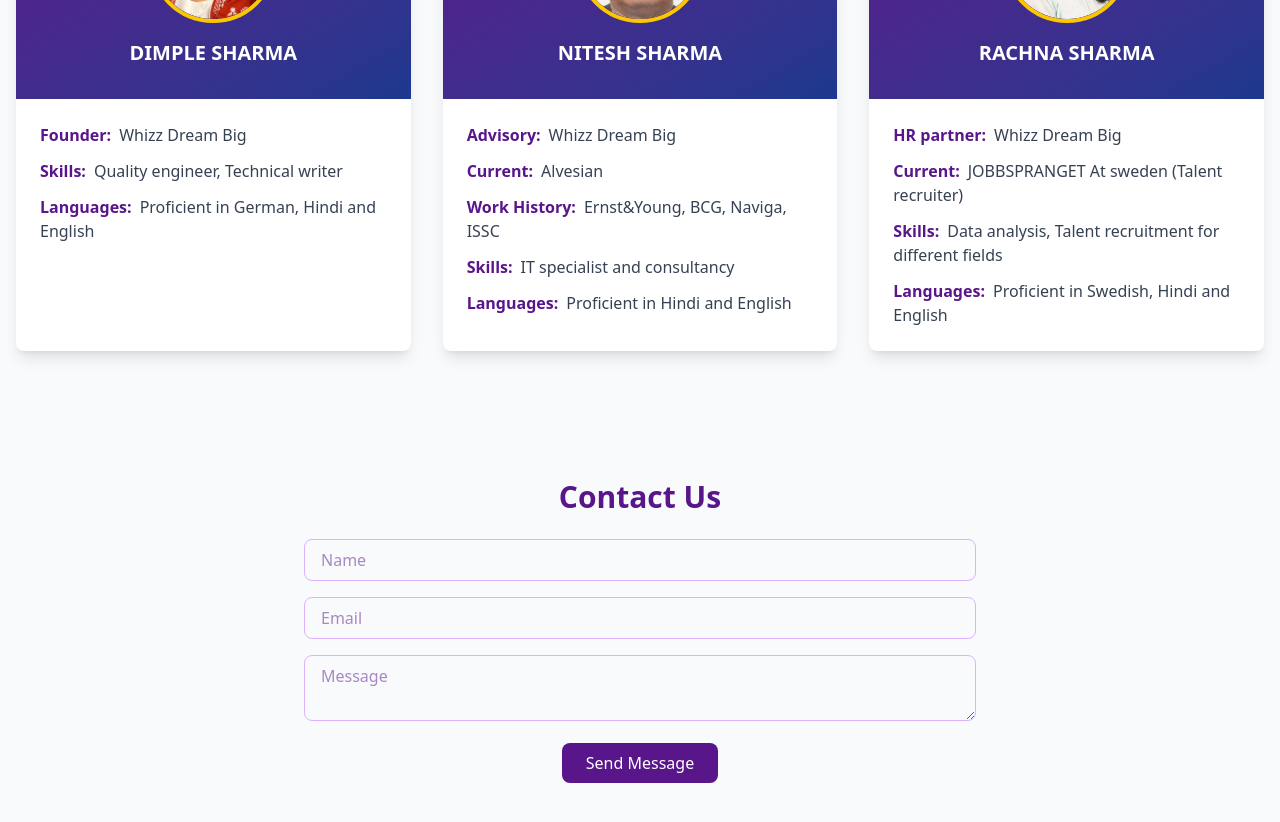
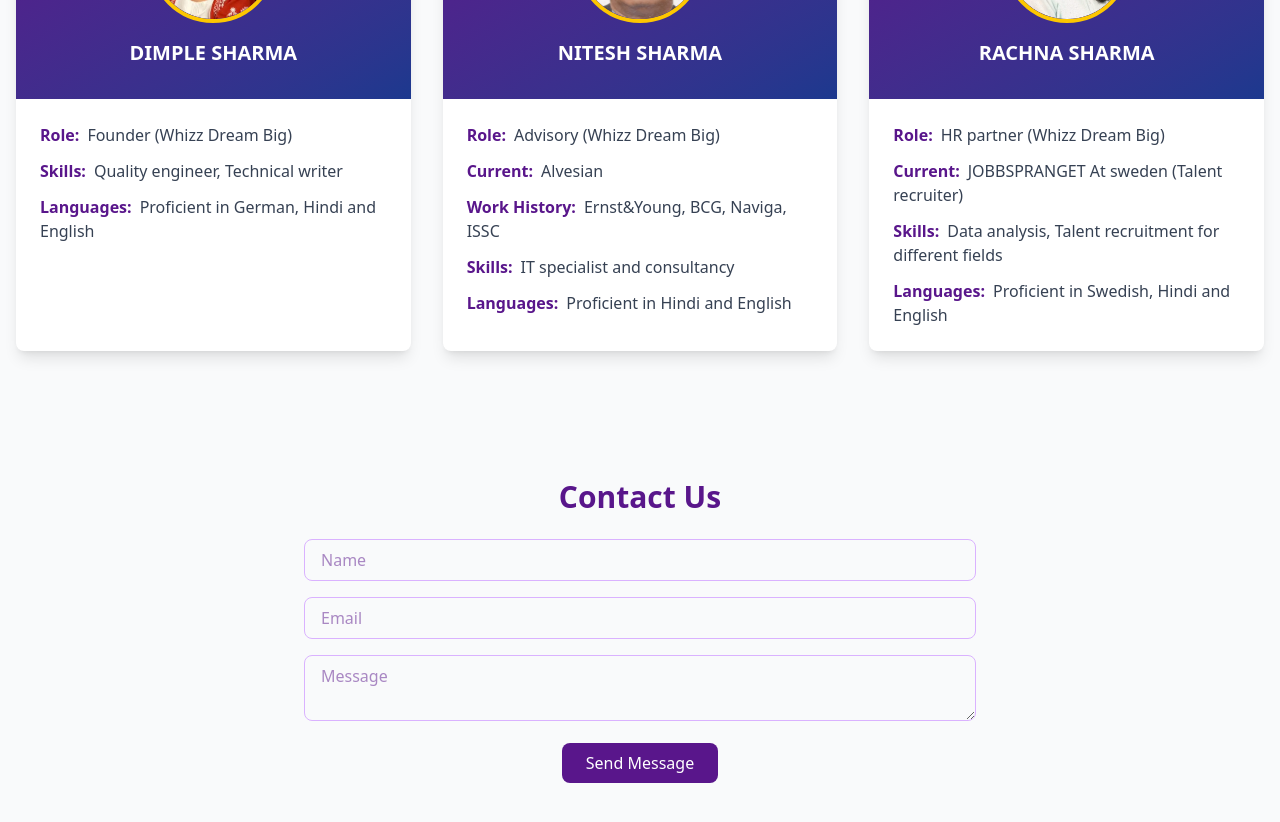
Before and after one commit to tishasharma/whizzinnovations, a Next.js app: page / in a window 1280 px wide. Shown: the part 2160-2982 px from the top of the page. Built offline with nearby package versions, Linux system fonts and the light colour scheme.

Commit message:
change role layout

```diff
--- a/src/app/team/page.js
+++ b/src/app/team/page.js
@@ -62,8 +62,8 @@ const OurTeam = () => {
 
               <div className="p-6 space-y-3">
                 <div>
-                  <span className="font-semibold text-purple-900">{member.role}:</span>
-                  <span className="text-gray-700 ml-2">{member.company}</span>
+                  <span className="font-semibold text-purple-900">Role:</span>
+                  <span className="text-gray-700 ml-2">{member.role} ({member.company})</span>
                 </div>
 
                 {member.current && (
```
